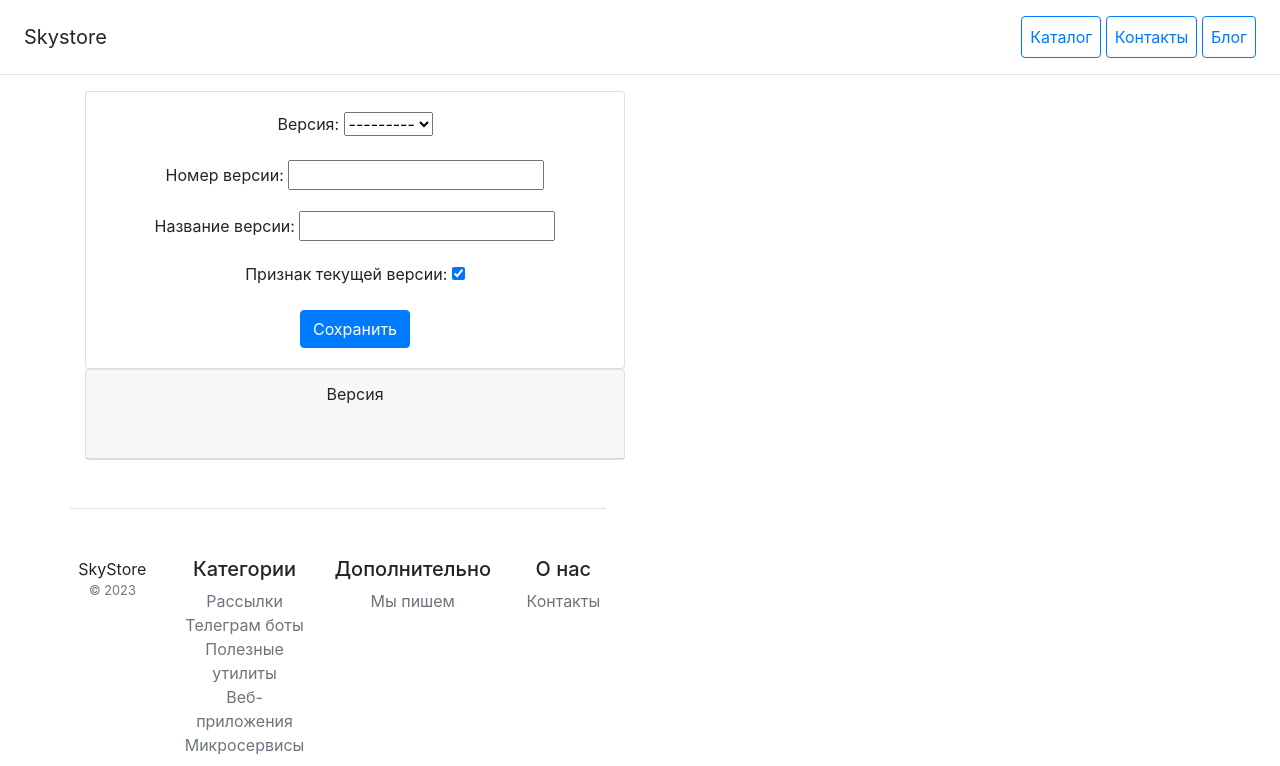
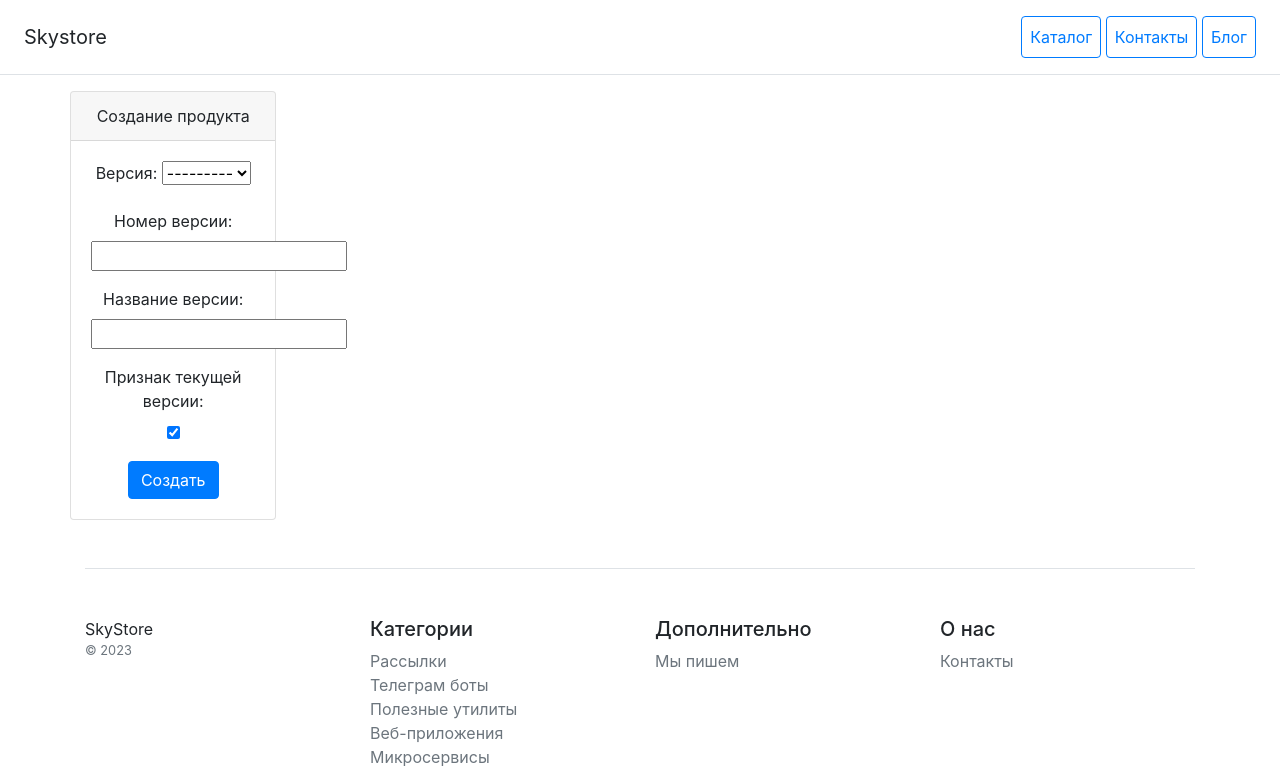
Before and after one commit to klepininalex/django_project, a Django app: template catalog/templates/catalog/product_form.html in a window 1280 px wide. Shown: the top 766 px of the page. Run offline with Django 4.2, Linux system fonts and the light colour scheme; the template is opened without the code that fills it: values that come from a table or form of the project are taken from there, others are empty.

Commit message:
refactor product form template

```diff
--- a/catalog/templates/catalog/product_form.html
+++ b/catalog/templates/catalog/product_form.html
@@ -1,34 +1,56 @@
 {% extends 'catalog/base.html' %}
+
 {% block content %}
-<div class="col-12">
-    <div class="row">
+<form method="post" class="row">
+    {% if not object %}
     <div class="col-6">
         <div class="card">
+            <div class="card-header">
+                Создание продукта
+            </div>
             <div class="card-body">
-                    <form method="post" enctype="multipart/form-data">
                 {% csrf_token %}
                 {{ form.as_p }}
-                        <button type="submit" class="btn btn-primary">Сохранить</button>
-                    </form>
+                <button type="submit" class="btn btn-primary">
+                    Создать
+                </button>
             </div>
         </div>
     </div>
-    </div>
-</div>
-<div class="col-12">
-                    <div class="row">
+</form>
+{% endif %}
+
+<form method="post" class="row">
+    {% if object %}
     <div class="col-6">
         <div class="card">
             <div class="card-header">
-                                    Версия
+                Редактирование продукта
+            </div>
+            <div class="card-body">
+                {% csrf_token %}
+                {{ form.as_p }}
+                <button type="submit" class="btn btn-primary">
+                    Сохранить
+                </button>
+            </div>
+        </div>
+    </div>
+    <div class="col-6">
+        <div class="card">
+            <div class="card-header">
+                Версия продукта
+            </div>
             <div class="card-body">
                 {{ formset.management_form }}
                 {% for form in formset.forms %}
                 {{ form.as_p }}
+
                 {% endfor %}
             </div>
         </div>
     </div>
-                        </div>
-                    </div>
+    {% endif %}
+</form>
+
 {% endblock %}
```
Lines whose indentation alone changed are shown as unchanged.
